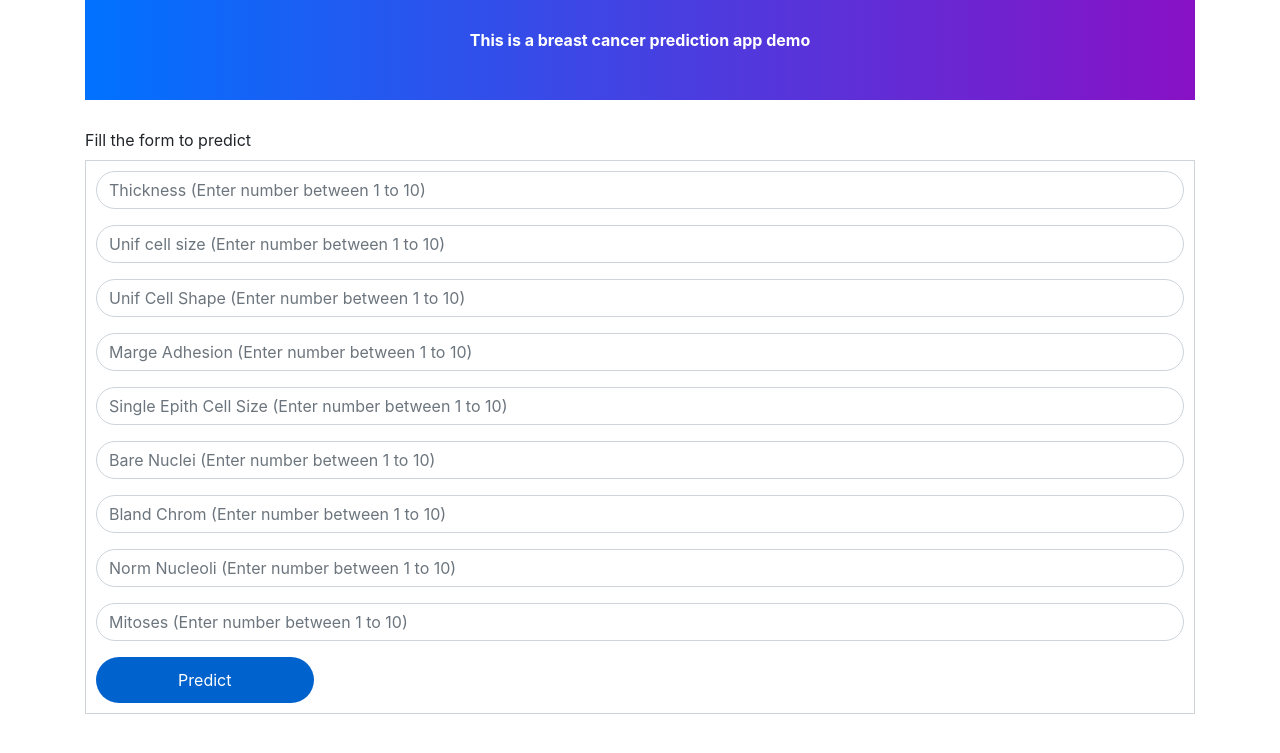
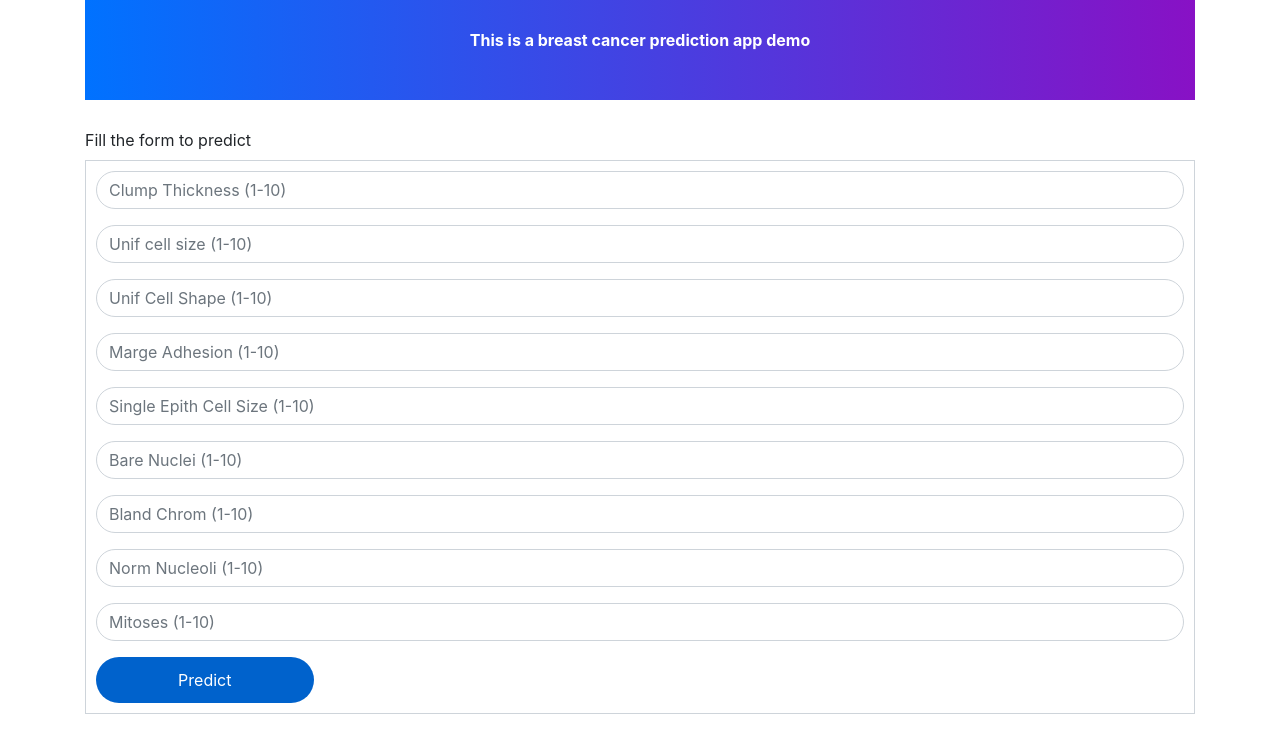
Before and after one commit to surazz501/Breast-Cancer-Prediction-KNearestNeighbour, a Flask app: page / in a window 1280 px wide. Shown: the top 753 px of the page. Run offline with Flask 2, Linux system fonts and the light colour scheme; parts of the project's set-up code (start-up, migrations or seed data) failed here and were passed over; some libraries are stand-ins or nearby versions.

Commit message:
Add files via upload

```diff
--- a/templates/index.htm
+++ b/templates/index.htm
@@ -52,39 +52,39 @@
                 <div class="row">
                     <div class="col-md-12">
                         <div class="form-group">
-				                            <input type="text" class="form-control" name="thickness" placeholder="Thickness (Enter number between 1 to 10)"
+				                            <input type="text" class="form-control" name="thickness" placeholder="Clump Thickness (1-10)"
                                    required="required"/>
                         </div>
                         <div class="form-group">
-                            <input type="text" class="form-control" name="unif_cell_size" placeholder="Unif cell size (Enter number between 1 to 10)"
+                            <input type="text" class="form-control" name="unif_cell_size" placeholder="Unif cell size (1-10)"
                                    required="required"/>
                         </div>
                         <div class="form-group">
-                            <input type="text" class="form-control" name="unif_cell_shape" placeholder="Unif Cell Shape (Enter number between 1 to 10)"
+                            <input type="text" class="form-control" name="unif_cell_shape" placeholder="Unif Cell Shape (1-10)"
                                    required="required"/>
                         </div>
                         <div class="form-group">
-                            <input type="text" class="form-control" name="marge_adhesion" placeholder="Marge Adhesion (Enter number between 1 to 10)"
+                            <input type="text" class="form-control" name="marge_adhesion" placeholder="Marge Adhesion (1-10)"
                                    required="required"/>
                         </div>
                         <div class="form-group">
-                            <input type="text" class="form-control" name="single_epith_cell_size" placeholder="Single Epith Cell Size (Enter number between 1 to 10)"
+                            <input type="text" class="form-control" name="single_epith_cell_size" placeholder="Single Epith Cell Size (1-10)"
                                    required="required"/>
                         </div>
                         <div class="form-group">
-                            <input type="text" class="form-control" name="bare_nuclei" placeholder="Bare Nuclei (Enter number between 1 to 10)"
+                            <input type="text" class="form-control" name="bare_nuclei" placeholder="Bare Nuclei (1-10)"
                                    required="required"/>
                         </div>
                         <div class="form-group">
-                            <input type="text" class="form-control" name="bland_chrom" placeholder="Bland Chrom (Enter number between 1 to 10)"
+                            <input type="text" class="form-control" name="bland_chrom" placeholder="Bland Chrom (1-10)"
                                    required="required"/>
                         </div>
                         <div class="form-group">
-                            <input type="text" class="form-control" name="norm_nucleoli" placeholder="Norm Nucleoli (Enter number between 1 to 10)"
+                            <input type="text" class="form-control" name="norm_nucleoli" placeholder="Norm Nucleoli (1-10)"
                                    required="required"/>
                         </div>
                         <div class="form-group">
-                            <input type="text" class="form-control" name="mitoses" placeholder="Mitoses (Enter number between 1 to 10)"
+                            <input type="text" class="form-control" name="mitoses" placeholder="Mitoses (1-10)"
                                    required="required"/>
                         </div>
                     </div>
```
